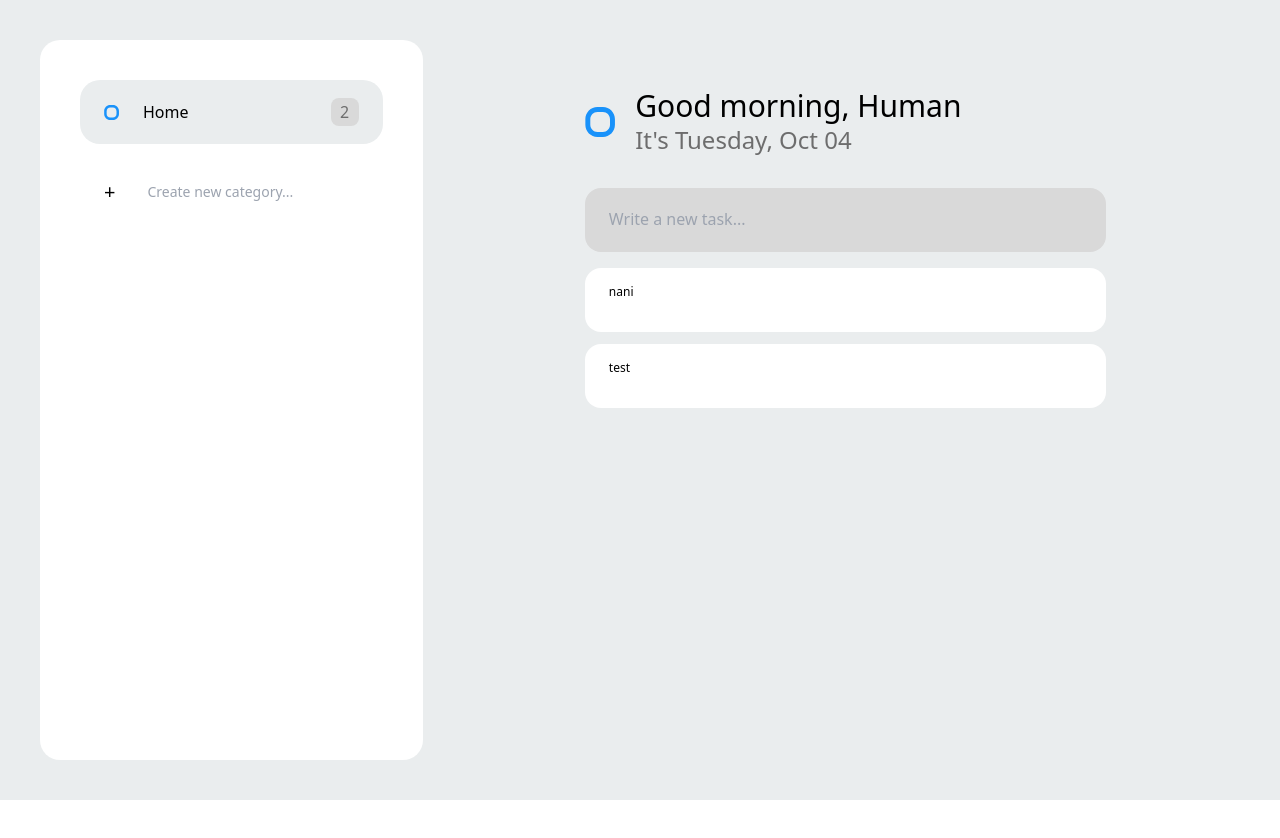
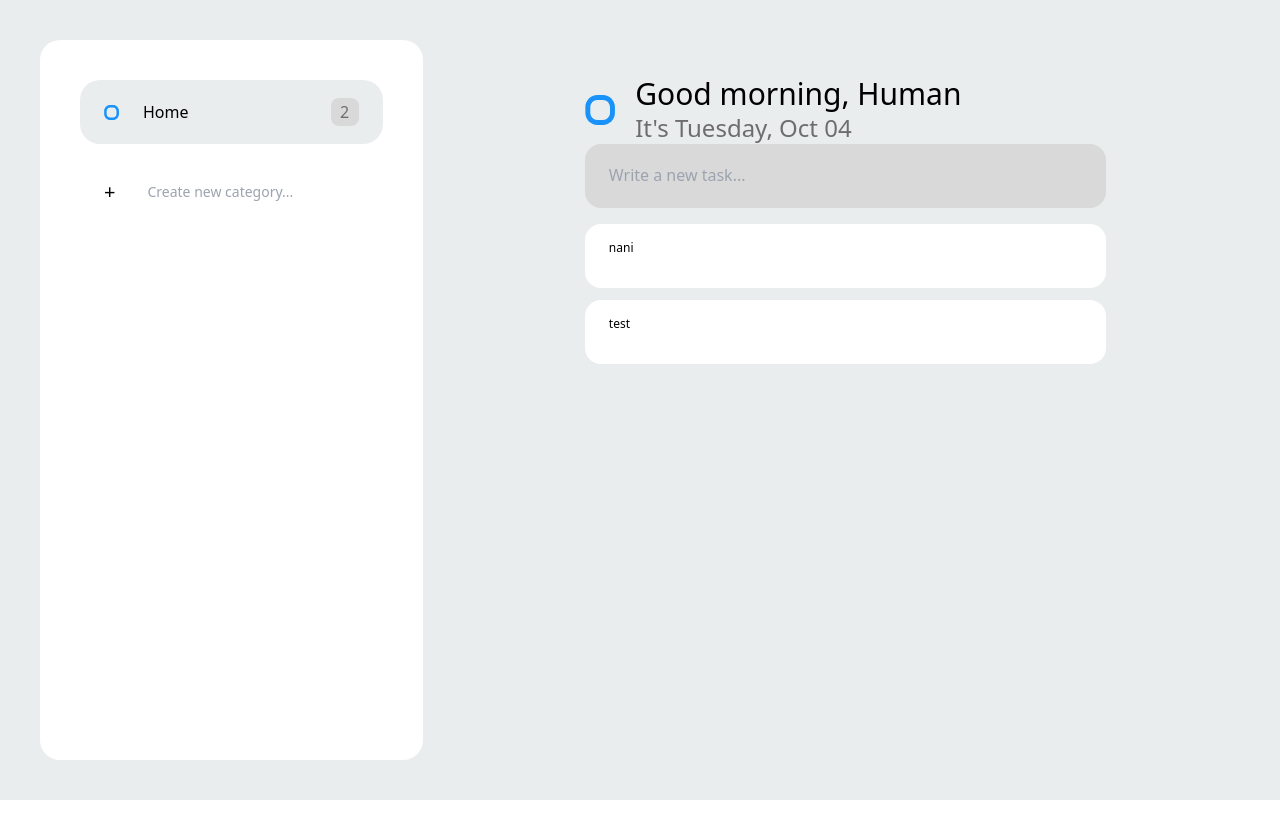
Before and after one commit to K3ndev/todo, a Next.js app: page / in a window 1280 px wide. Shown: the top 838 px of the page. Built offline with nearby package versions, Linux system fonts and the light colour scheme.

Commit message:
fixed vh

```diff
--- a/components/todoList/index.tsx
+++ b/components/todoList/index.tsx
@@ -46,7 +46,7 @@ export const TodoList: NextPage = () => {
             <Input />
 
             {/* list */}
-            <div ref={parent} className='w-full h-[78vh] scrollbar-hide flex flex-col gap-3'>
+            <div ref={parent} className='w-full h-[77vh] scrollbar-hide flex flex-col gap-3'>
 
                 {/*  */}
                 {
--- a/pages/index.tsx
+++ b/pages/index.tsx
@@ -39,7 +39,7 @@ const Home: NextPage = () => {
 
           <div className='w-full lg:w-[66%]'>
 
-            <div className='w-full flex justify-start mt-[3rem] mb-[2rem]'>
+            <div className='w-full flex justify-start mt-9'>
               <div className='flex gap-5'>
                 <Image
                   src="/dona_Avatar.svg"
```
